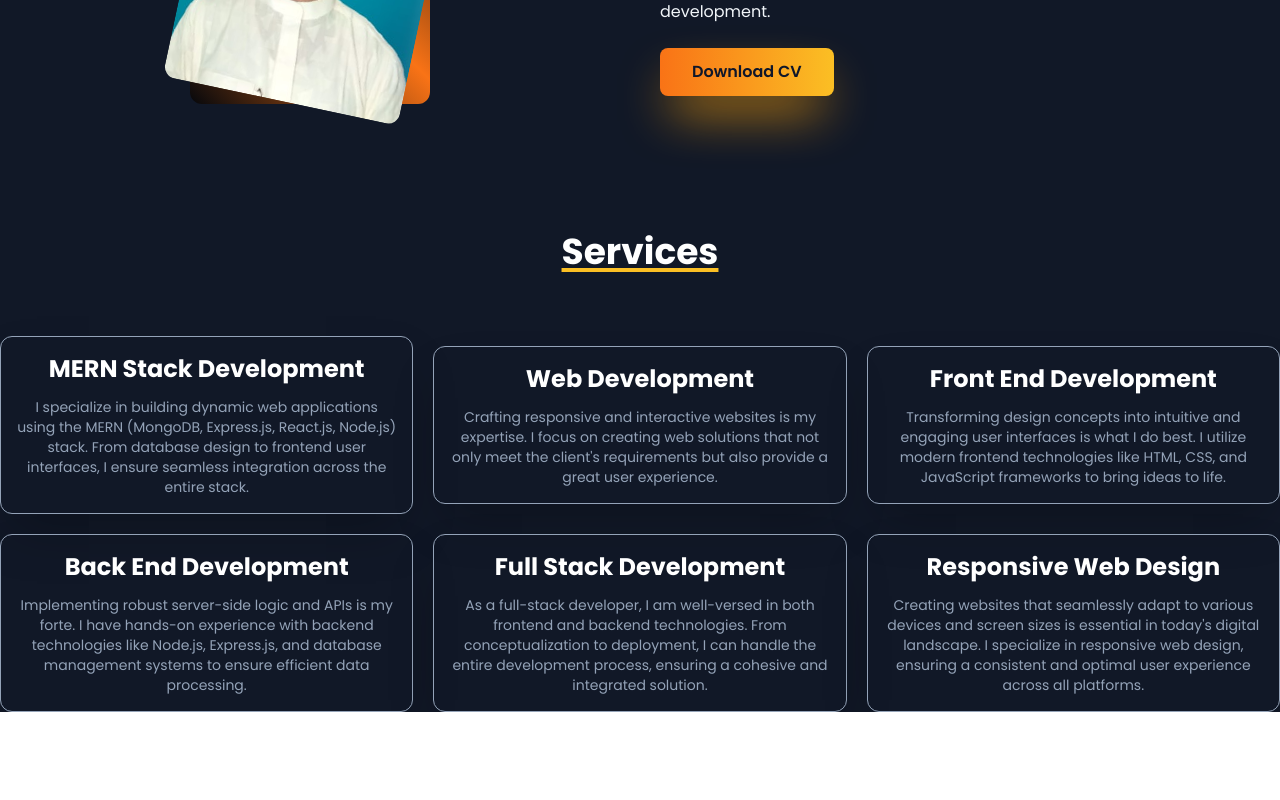
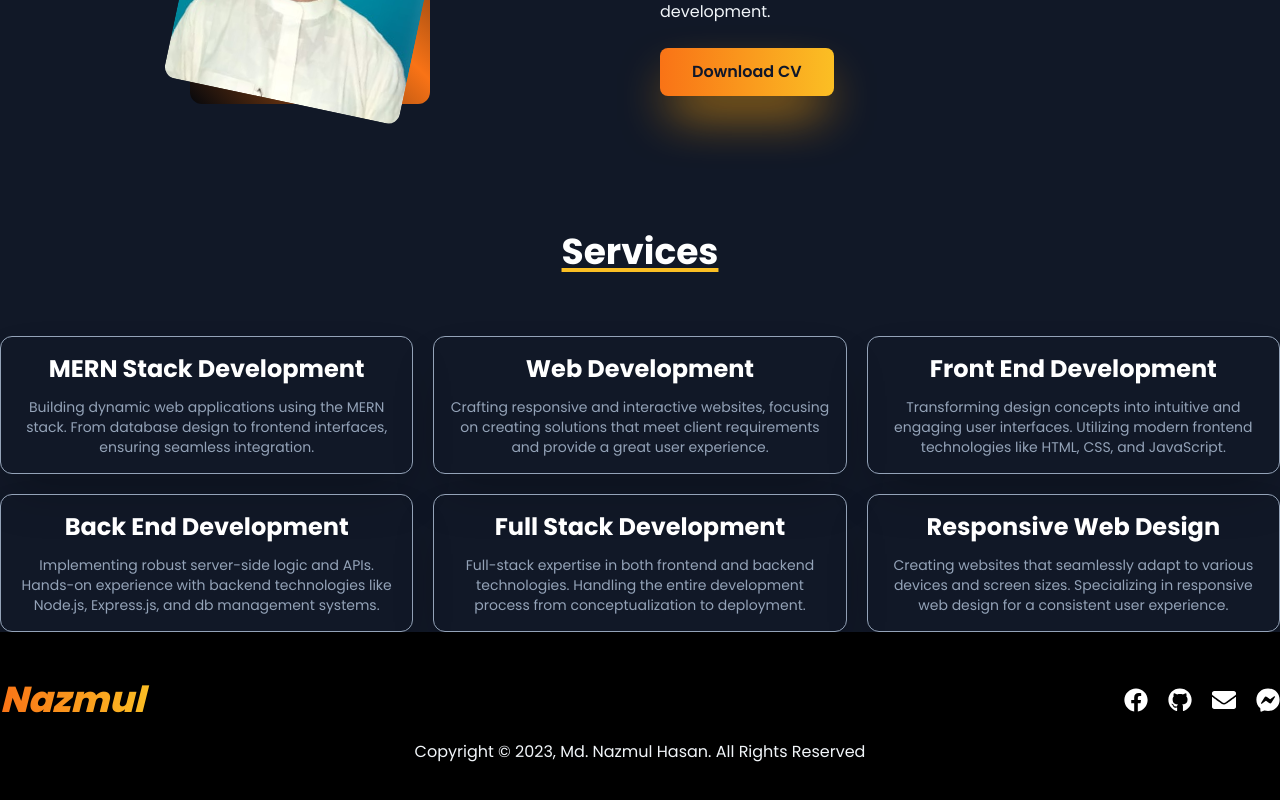
Before and after one commit to Nazmul1582/my-portfolio, a React (Vite) app: page / in a window 1280 px wide. Shown: the part 848-1648 px from the top of the page. Before the commit the page ends 1560 px from the top, so only its background shows below. Built offline with nearby package versions, Linux system fonts and the light colour scheme.

Commit message:
created a footer and added some social links in the footer section

```diff
--- a/src/App.jsx
+++ b/src/App.jsx
@@ -1,4 +1,5 @@
 import About from "./components/About"
+import Footer from "./components/Footer"
 import Intro from "./components/Intro"
 import Navbar from "./components/Navbar"
 import Services from "./components/Services"
@@ -11,6 +12,7 @@ function App() {
       <Intro />
       <About />
       <Services />
+      <Footer />
     </div>
   )
 }
--- /dev/null
+++ b/src/components/Footer.jsx
@@ -0,0 +1,53 @@
+import {
+  FaFacebook,
+  FaGithub,
+  FaEnvelope,
+  FaFacebookMessenger,
+} from "react-icons/fa";
+
+const Footer = () => {
+  return (
+    <footer className="dark:bg-black bg-slate-300">
+      <div className="dark:text-slate-100">
+        <div className="container mx-auto py-8 sm:py-12">
+          <div className="flex justify-between items-center mb-5">
+            <div className="w-20">
+              <a target="_blank" rel="noreferrer" href="#home">
+                <span className="gradientText text-4xl italic pr-2">
+                  Nazmul
+                </span>
+              </a>
+            </div>
+            <div className="flex gap-5 text-xl">
+              <div className="footer-icon">
+                <a target="_blank" rel="noreferrer" href="https://www.facebook.com/nazmulhasan1582">
+                  <FaFacebook />
+                </a>
+              </div>
+              <div className="footer-icon">
+                <a target="_blank" rel="noreferrer" href="https://github.com/nazmul1582">
+                  <FaGithub />
+                </a>
+              </div>
+              <div className="footer-icon">
+                <a href="mailto: nazmulhasan1582@gmail.com">
+                  <FaEnvelope />
+                </a>
+              </div>
+              <div className="footer-icon">
+                <a target="_blank" rel="noreferrer" href="https://www.messenger.com/t/nazmulhasan1582">
+                  <FaFacebookMessenger />
+                </a>
+              </div>
+            </div>
+          </div>
+          <p className="text-center">
+            Copyright &copy; 2023, Md. Nazmul Hasan. All Rights Reserved
+          </p>
+        </div>
+      </div>
+    </footer>
+  );
+}
+
+export default Footer;
--- a/src/index.css
+++ b/src/index.css
@@ -28,4 +28,7 @@
     .single-service {
       @apply text-center border border-slate-400 rounded-xl p-4 shadow-2xl hover:shadow-amber-400 hover:bg-amber-400 duration-300 text-slate-400 hover:text-slate-900 hover:border-amber-400;
     }
+    .footer-icon {
+      @apply dark:text-white cursor-pointer text-2xl hover:scale-125 duration-300;
+    }
 }
--- a/src/index.js
+++ b/src/index.js
@@ -30,31 +30,31 @@ export const services = [
   {
     id: 1,
     title: "MERN Stack Development",
-    description: "I specialize in building dynamic web applications using the MERN (MongoDB, Express.js, React.js, Node.js) stack. From database design to frontend user interfaces, I ensure seamless integration across the entire stack."
+    description: "Building dynamic web applications using the MERN stack. From database design to frontend interfaces, ensuring seamless integration."
   },
   {
     id: 2,
     title: "Web Development",
-    description: "Crafting responsive and interactive websites is my expertise. I focus on creating web solutions that not only meet the client's requirements but also provide a great user experience."
+    description: "Crafting responsive and interactive websites, focusing on creating solutions that meet client requirements and provide a great user experience."
   },
   {
     id: 3,
     title: "Front End Development",
-    description: "Transforming design concepts into intuitive and engaging user interfaces is what I do best. I utilize modern frontend technologies like HTML, CSS, and JavaScript frameworks to bring ideas to life."
+    description: "Transforming design concepts into intuitive and engaging user interfaces. Utilizing modern frontend technologies like HTML, CSS, and JavaScript."
   },
   {
     id: 4,
     title: "Back End Development",
-    description: "Implementing robust server-side logic and APIs is my forte. I have hands-on experience with backend technologies like Node.js, Express.js, and database management systems to ensure efficient data processing."
+    description: "Implementing robust server-side logic and APIs. Hands-on experience with backend technologies like Node.js, Express.js, and db management systems."
   },
   {
     id: 5,
     title: "Full Stack Development",
-    description: "As a full-stack developer, I am well-versed in both frontend and backend technologies. From conceptualization to deployment, I can handle the entire development process, ensuring a cohesive and integrated solution."
+    description: "Full-stack expertise in both frontend and backend technologies. Handling the entire development process from conceptualization to deployment."
   },
   {
     id: 6,
     title: "Responsive Web Design",
-    description: "Creating websites that seamlessly adapt to various devices and screen sizes is essential in today's digital landscape. I specialize in responsive web design, ensuring a consistent and optimal user experience across all platforms."
+    description: "Creating websites that seamlessly adapt to various devices and screen sizes. Specializing in responsive web design for a consistent user experience."
   }
 ];
```
